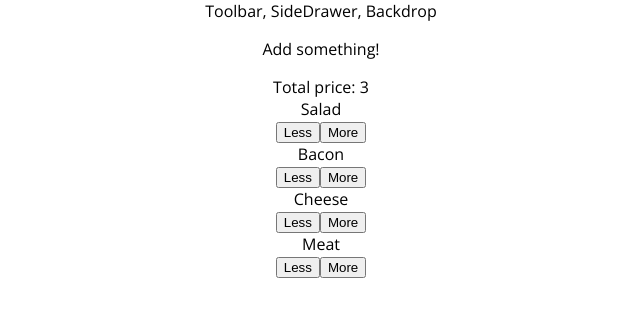
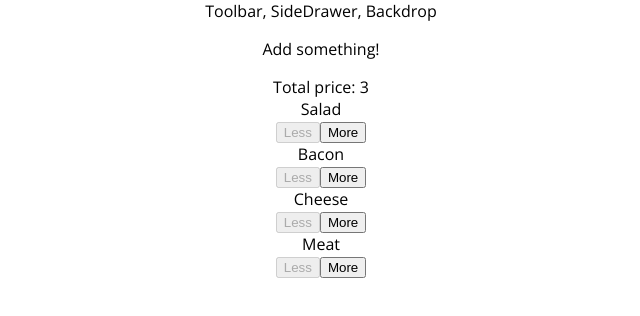
Before and after one commit to domidomi/react-burger-app, a React app: page / in a window 1280 px wide. Shown: the top 316 px of the page, without its empty margins (319-959 px from the left). Built offline with nearby package versions, Linux system fonts and the light colour scheme.

Commit message:
Build controls - button "less" disabled when no ingredient

```diff
--- a/src/components/Burger/BuildControls/BuildControl/BuildControl.js
+++ b/src/components/Burger/BuildControls/BuildControl/BuildControl.js
@@ -5,7 +5,7 @@
   return (
     <div className={classes.BuildControl}>
         <div className={classes.Label}>{props.label}</div>
-        <button className={classes.Less} onClick={props.remove}>Less</button>
+        <button className={classes.Less} onClick={props.remove} disabled={props.disabled}>Less</button>
         <button className={classes.More} onClick={props.add}>More</button>
     </div>
   )
--- a/src/components/Burger/BuildControls/BuildControls.js
+++ b/src/components/Burger/BuildControls/BuildControls.js
@@ -19,7 +19,8 @@
           key={el.label}
           label={el.label}
           add={() => props.ingredientAdded(el.type)}
-          remove={() => props.ingredientRemoved(el.type)} />
+          remove={() => props.ingredientRemoved(el.type)}
+          disabled={props.disabled[el.type]} />
       ))}
     </div>
   )
--- a/src/containers/BurgerBuilder/BurgerBuilder.js
+++ b/src/containers/BurgerBuilder/BurgerBuilder.js
@@ -48,14 +48,23 @@
   }
 
   render() {
+    const disabledInfo = {
+      ...this.state.ingredients
+    }
+
+    for (let key in disabledInfo) {
+      disabledInfo[key] = disabledInfo[key] <= 0
+    }
+
     return (
       <Auxi>
         <Burger ingredients={this.state.ingredients}></Burger>
         Total price: {this.state.totalPrice}
         <BuildControls
-        ingredientAdded={this.addIngredientHandler}
-        ingredientRemoved={this.removeIngredientHandler}
-        ></BuildControls>
+          ingredientAdded={this.addIngredientHandler}
+          ingredientRemoved={this.removeIngredientHandler}
+          disabled={disabledInfo}
+        />
       </Auxi>
     )
   }
```
